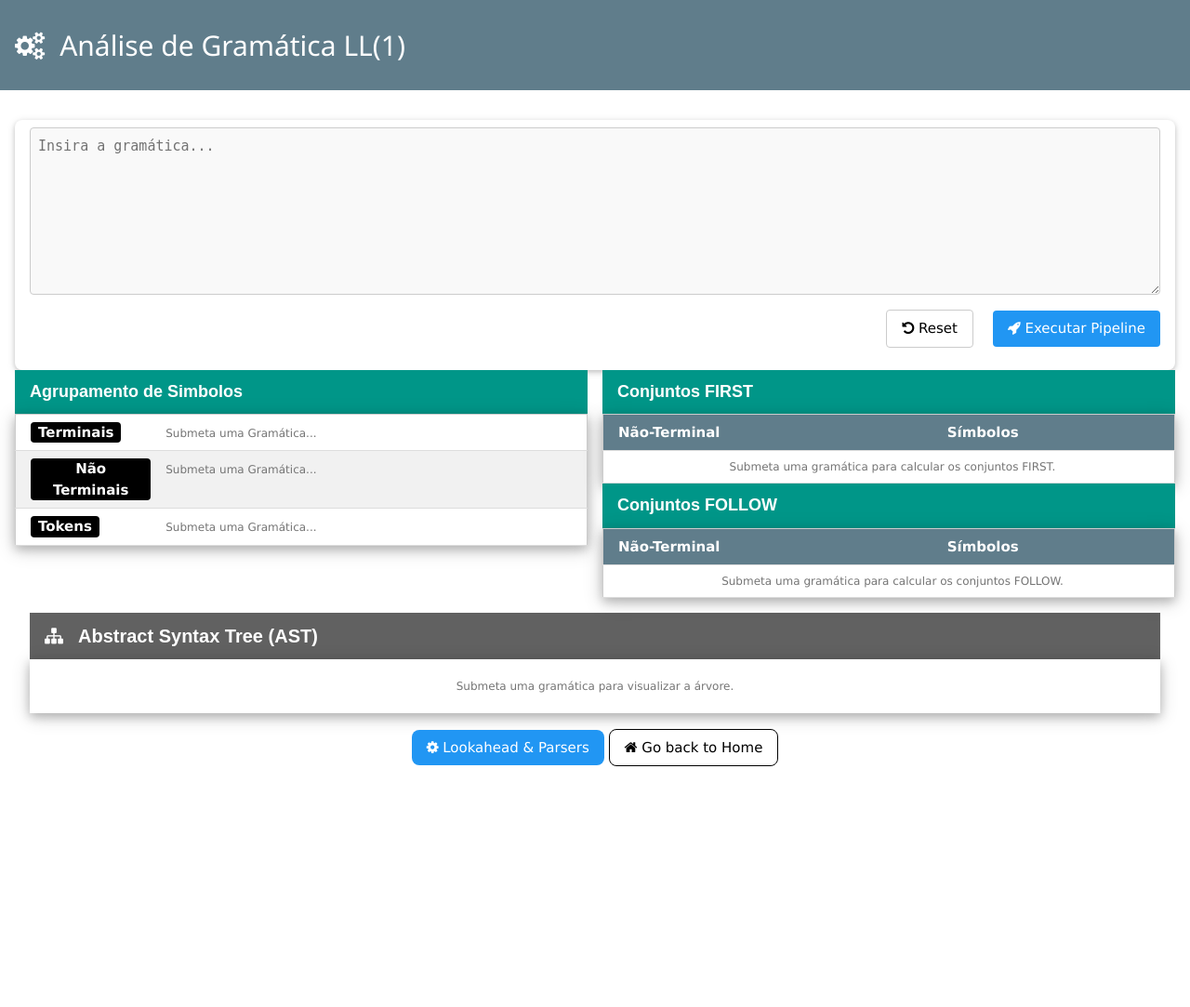
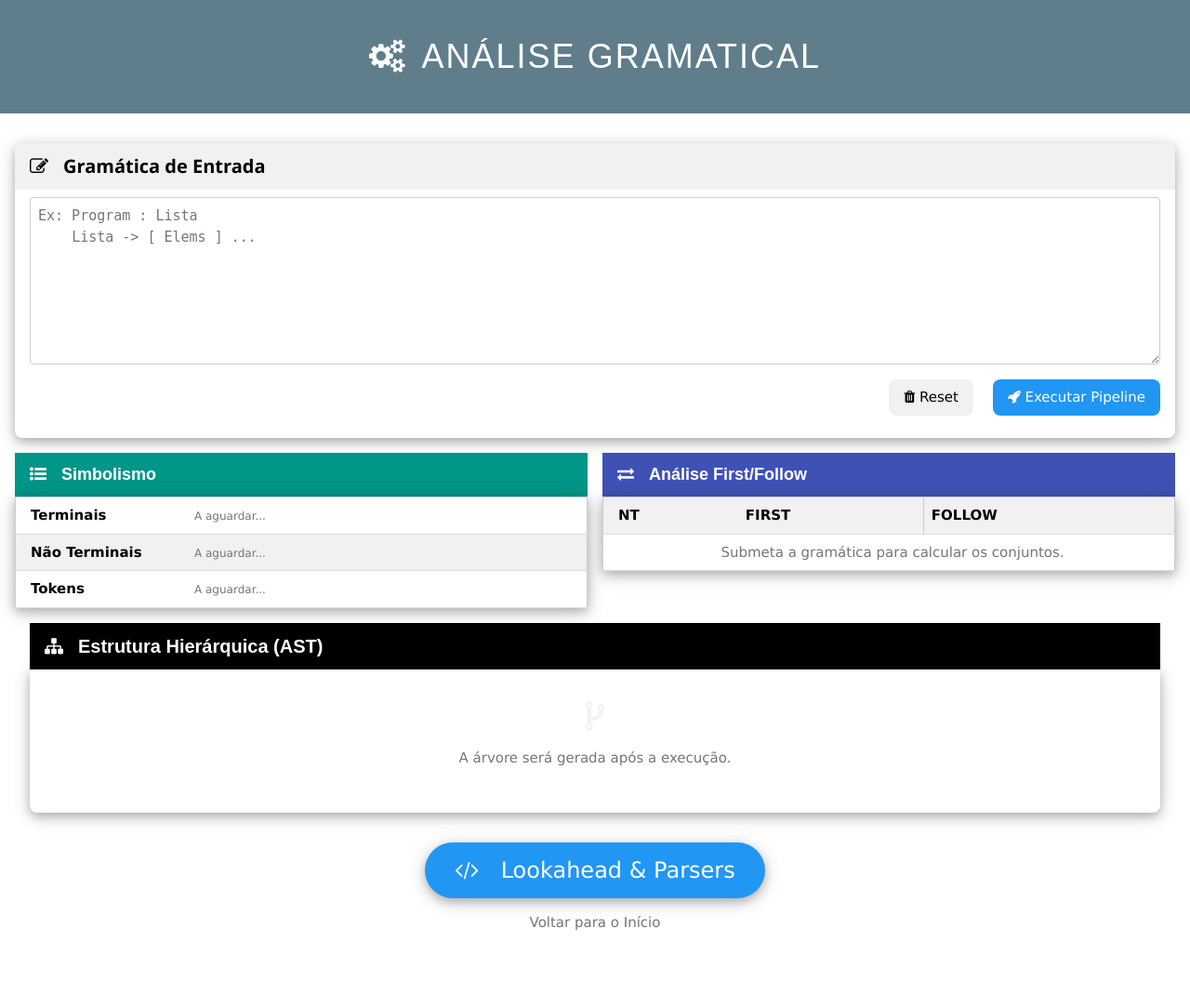
Before and after one commit to Guilhermepp4/PROJ_EL, a Flask app: page /dashboard in a window 1280 px wide. Shown: the whole page at 93% size. Before the commit the page ends 824 px from the top, so only its background shows below. Run offline with Flask 3, Linux system fonts and the light colour scheme.

Commit message:
Pré parsers no front

```diff
--- a/Projeto/app.py
+++ b/Projeto/app.py
@@ -1,16 +1,17 @@
 import io
 from contextlib import redirect_stdout
-from flask import Flask, render_template, request
+from flask import Flask, render_template, request, session, redirect
 from datetime import datetime
 from src.classes_parser import (Init, Regra, Producoes)
 from src.first_follow import *
 from src.parser_grammar import parser_gram
-from src.main import GRAMMAR_EXAMPLE
+from src.main import conflitos, GRAMMAR_EXAMPLE
 
 app = Flask(__name__)
 
 data_hora_local = datetime.now()
 data_iso = data_hora_local.strftime('"%Y-%m-%dT%H:%M:%S')
+app.secret_key = 'uma_chave'
 
 @app.route('/')
 @app.route('/start')
@@ -22,52 +23,60 @@ def dashboardRoute():
     if request.method == 'POST':
         # Quando o utilizador clica no botão, processamos a gramática
         info = request.form.get('grammar')
-
-        grammar_obj = parser_gram(info)
-
-        if grammar_obj is None:
-            return render_template("dashboard.html", grammar_input=info, firsts={}, follows={}, ast_visual="", terminals=[], non_terminals=[], tokens={})
-
-        nT = grammar_obj.get_nonterminals()
-        T = grammar_obj.get_Terminals()
-        Tok = grammar_obj.get_token()
-
-        f = io.StringIO()
-        with redirect_stdout(f):
-            grammar_obj.print_tree()
-        ast_string = f.getvalue()
-
-        first = compute_first(grammar_obj)
-        follow = compute_follow(first, grammar_obj)
-
-        return render_template("dashboard.html",
-                               grammar_input=info,
-                               terminals=T,
-                               non_terminals=nT,
-                               tokens=Tok,
-                               firsts=first,
-                               follows=follow,
-                               ast_visual=ast_string)
+        session['grammar_text'] = info
 
     else:
-        return render_template("dashboard.html",
-                               grammar_input="",
-                               firsts={},
-                               follows={},
-                               ast_visual="",
-                               terminals=[],
-                               non_terminals=[],
-                               tokens={}
-                               )
+        info = session.get('grammar_text',)
 
-# @app.route('/livro/<id_livro>')
-# def livroRoute(id_livro):
-#     return render_template("livro.html", livro = livro)
+    if not info:
+        return render_template("dashboard.html", grammar_input=info, firsts={}, follows={}, ast_visual="", terminals=[], non_terminals=[], tokens={})
 
-# @app.route('/eventos')
-# def eventosRoute():
-#     return render_template("eventos.html", livros = livro)
+    grammar_obj = parser_gram(info)
+    if grammar_obj is None:
+        return render_template("dashboard.html", grammar_input=info, firsts={}, follows={}, ast_visual="", terminals=[], non_terminals=[], tokens={})
 
+
+    nT = grammar_obj.get_nonterminals()
+    T = grammar_obj.get_Terminals()
+    Tok = grammar_obj.get_token()
+
+    f = io.StringIO()
+    with redirect_stdout(f):
+        grammar_obj.print_tree()
+    ast_string = f.getvalue()
+
+    first = compute_first(grammar_obj)
+    follow = compute_follow(first, grammar_obj)
+
+    return render_template("dashboard.html",
+                            grammar_input=info,
+                            terminals=T,
+                            non_terminals=nT,
+                            tokens=Tok,
+                            firsts=first,
+                            follows=follow,
+                            ast_visual=ast_string)
+
+@app.route('/reset')
+def reset():
+    session.pop('grammar_text', None)
+    return redirect('/dashboard')
+
+@app.route('/parsers')
+def parsersRoute():
+    grammar_text = session.get('grammar_text')
+
+    if not grammar_text:
+        return redirect('/dashboard')
+
+    grammar_obj = parser_gram(grammar_text)
+    nT = grammar_obj.get_nonterminals()
+    first = compute_first(grammar_obj)
+    follow = compute_follow(first, grammar_obj)
+
+    tabela, lista_conflitos = checkLL1(grammar_obj, first, follow)
+    conflitos(lista_conflitos, first, follow, grammar_obj)
+    return render_template("parsers.html", tabela=tabela, conflitos=lista_conflitos, non_terminals=nT)
 
 if __name__ == '__main__':
     app.run(debug = True)
--- a/Projeto/templates/dashboard.html
+++ b/Projeto/templates/dashboard.html
@@ -3,23 +3,28 @@
 {% block title %}Dashboard LL(1) Master{% endblock %}
 
 {% block content %}
-    <div class="w3-container w3-blue-grey w3-padding-16">
-        <h2><i class="fa fa-gears w3-margin-right"></i>Análise de Gramática LL(1)</h2>
+    <div class="w3-container w3-blue-grey w3-padding-24 w3-center">
+        <h1 style="font-family: 'Allerta Stencil', Sans-serif; letter-spacing: 2px;">
+            <i class="fa fa-gears w3-margin-right"></i>ANÁLISE GRAMATICAL
+        </h1>
     </div>
 
     <div class="w3-container w3-padding-32">
-        <div class="w3-card w3-round-large w3-white">
+        <div class="w3-card-4 w3-round-large w3-white w3-margin-bottom">
+            <div class="w3-container w3-light-grey w3-round-top">
+                <h4><i class="fa fa-edit w3-margin-right"></i><b>Gramática de Entrada</b></h4>
+            </div>
             <div class="w3-container w3-padding">
                 <form action="/dashboard" method="POST">
                     <textarea name="grammar" class="w3-input w3-border w3-round"
-                              style="height: 180px; font-family: 'Fira Code', monospace; background-color: #f9f9f9;"
-                              placeholder="Insira a gramática...">{{ grammar_input if grammar_input }}</textarea>
+                              style="height: 180px; font-family: 'Fira Code', monospace; background-color: #ffffff; resize: vertical;"
+                              placeholder="Ex: Program : Lista &#10;    Lista -> [ Elems ] ...">{{ grammar_input if grammar_input }}</textarea>
 
                     <div class="w3-padding-16 w3-right-align">
-                        <a href="/dashboard" class="w3-button w3-border w3-round w3-margin-right">
-                            <i class="fa fa-undo"></i> Reset
+                        <a href="/reset" class="w3-button w3-light-grey w3-round-large w3-margin-right">
+                            <i class="fa fa-trash"></i> Reset
                         </a>
-                        <button type="submit" class="w3-button w3-blue w3-round">
+                        <button type="submit" class="w3-button w3-blue w3-round-large w3-hover-indigo">
                             <i class="fa fa-rocket"></i> Executar Pipeline
                         </button>
                     </div>
@@ -29,176 +34,102 @@
 
         <div class="w3-row-padding" style="margin:0 -16px">
             <div class="w3-half">
-                <div class="w3-container w3-teal">
-                    <h5 style="font-family: 'Allerta Stencil', Sans-serif;"><b>Agrupamento de Simbolos</b></h5>
+                <div class="w3-container w3-teal w3-round-top">
+                    <h5 style="font-family: 'Allerta Stencil', Sans-serif;"><i class="fa fa-list-ul w3-margin-right"></i><b>Simbolismo</b></h5>
                 </div>
-                <table class="w3-table-all w3-card-4 w3-hoverable">
+                <table class="w3-table-all w3-card-4">
                     <tbody>
                         <tr>
-                            <td style="width: 25%;"><b><span class="w3-tag w3-round w3-black">Terminais</span></b></td>
+                            <td style="width: 30%; vertical-align: middle;"><b>Terminais</b></td>
                             <td>
-                                {% if not terminals %}<span class="w3-text-grey w3-small">Submeta uma Gramática...</span>{% endif %}
                                 {% for s in terminals %}
-                                    <span class="w3-tag w3-round {{ 'w3-amber' if s == 'ε' else 'w3-light-blue' }}">{{ s }}</span>
-                                    {% if not loop.last %},{% endif %}
+                                    <span class="w3-tag w3-round-large {{ 'w3-amber' if s == 'ε' else 'w3-blue' }}" style="margin: 2px;">{{ s }}</span>
+                                {% else %}
+                                    <span class="w3-text-grey w3-small italic">A aguardar...</span>
                                 {% endfor %}
                             </td>
                         </tr>
-
                         <tr>
-                            <td><b><span class="w3-tag w3-round w3-black">Não Terminais</span></b></td>
-                            <td> {% if not non_terminals %}<span class="w3-text-grey w3-small">Submeta uma Gramática...</span>{% endif %}
+                            <td style="vertical-align: middle;"><b>Não Terminais</b></td>
+                            <td>
                                 {% for s in non_terminals %}
-                                    <span class="w3-tag w3-round w3-dark-grey">{{ s }}</span>
-                                    {% if not loop.last %},{% endif %}
+                                    <span class="w3-tag w3-round-large w3-dark-grey" style="margin: 2px;">{{ s }}</span>
+                                {% else %}
+                                    <span class="w3-text-grey w3-small">A aguardar...</span>
                                 {% endfor %}
                             </td>
                         </tr>
-
                         <tr>
-                            <td><b><span class="w3-tag w3-round w3-black">Tokens</span></b></td>
-                            <td> {% if not tokens %}<span class="w3-text-grey w3-small">Submeta uma Gramática...</span>{% endif %}
+                            <td style="vertical-align: middle;"><b>Tokens</b></td>
+                            <td>
                                 {% for s, t in tokens.items() %}
-                                    {{ s }} -> <span class="w3-tag w3-round w3-green"> {{ t }} </span>
-                                    {% if not loop.last %},{% endif %}
+                                    <span class="w3-text-dark-grey" style="font-family: monospace;">{{ s }}</span> <i class="fa fa-arrow-right w3-tiny"></i> <span class="w3-tag w3-round w3-green w3-small">{{ t }}</span>
+                                    <br>
+                                {% else %}
+                                    <span class="w3-text-grey w3-small">A aguardar...</span>
                                 {% endfor %}
                             </td>
                         </tr>
                     </tbody>
                 </table>
             </div>
+
             <div class="w3-half">
-                <div class="w3-container w3-teal">
-                    <h5 style="font-family: 'Allerta Stencil', Sans-serif;"><b>Conjuntos FIRST</b></h5>
+                <div class="w3-container w3-indigo w3-round-top">
+                    <h5 style="font-family: 'Allerta Stencil', Sans-serif;"><i class="fa fa-exchange w3-margin-right"></i><b>Análise First/Follow</b></h5>
                 </div>
-                <table class="w3-table-all w3-card-4 w3-hoverable">
+                <table class="w3-table-all w3-card-4">
                     <thead>
-                        <tr class="w3-blue-grey">
-                            <th>Não-Terminal</th>
-                            <th>Símbolos</th>
+                        <tr class="w3-light-grey">
+                            <th>NT</th>
+                            <th class="w3-border-right">FIRST</th>
+                            <th>FOLLOW</th>
                         </tr>
                     </thead>
                     <tbody>
-                        {% if firsts %}
-                            {% for nt, simbolos in firsts.items() %}
-                            <tr>
-                                <td><b><span class="w3-tag w3-round w3-black">{{ nt }}</span></b></td>
-                                <td>
-                                    {% if not simbolos %}<span class="w3-text-grey w3-small">Sem símbolos FIRST...</span>{% endif %}
-                                    {% for s in simbolos %}
-                                        {% if s == 'ε' %}
-                                            <span class="w3-tag w3-round w3-blue">{{ s }}</span>
-                                        {% else %}
-                                            <span class="w3-tag w3-round w3-light-blue">{{ s }}</span>
-                                        {% endif %}
-                                        {% if not loop.last %},{% endif %}
-                                    {% endfor %}
-                                </td>
-                            </tr>
-                            {% endfor %}
+                        {% for nt in non_terminals %}
+                        <tr>
+                            <td class="w3-center"><b>{{ nt }}</b></td>
+                            <td class="w3-border-right">
+                                {% for s in firsts.get(nt, []) %}
+                                    <span class="w3-tag w3-round-large w3-light-blue w3-tiny">{{ s }}</span>
+                                {% endfor %}
+                            </td>
+                            <td>
+                                {% for s in follows.get(nt, []) %}
+                                    <span class="w3-tag w3-round-large w3-pale-blue w3-text-blue w3-border w3-tiny" style="font-weight: bold;">{{ s }}</span>
+                                {% endfor %}
+                            </td>
+                        </tr>
                         {% else %}
-                            <tr>
-                                <td colspan="2" class="w3-text-grey w3-center w3-small">Submeta uma gramática para calcular os conjuntos FIRST.</td>
-                            </tr>
-                        {% endif %}
-                    </tbody>
-                </table>
-            </div>
-
-            <div class="w3-half">
-                <div class="w3-container w3-teal w3-text-white">
-                    <h5 style="font-family: 'Allerta Stencil', Sans-serif;"><b>Conjuntos FOLLOW</b></h5>
-                </div>
-                <table class="w3-table-all w3-card-4 w3-hoverable">
-                    <thead>
-                        <tr class="w3-blue-grey">
-                            <th>Não-Terminal</th>
-                            <th>Símbolos</th>
-                        </tr>
-                    </thead>
-                    <tbody>
-                        {% if follows %}
-                            {% for nt, simbolos in follows.items() %}
-                            <tr>
-                                <td><b><span class="w3-tag w3-round w3-black">{{ nt }}</span></b></td>
-                                <td>
-                                    {% if not simbolos %}<span class="w3-text-grey w3-small">Sem símbolos FOLLOW...</span>{% endif %}
-                                    {% for s in simbolos %}
-                                        {% if s == 'ε' %}
-                                            <span class="w3-tag w3-round w3-blue">{{ s }}</span>
-                                        {% elif s in terminals %}
-                                            <span class="w3-tag w3-round w3-light-blue">{{ s }}</span>
-                                        {% endif %}
-                                        {% if not loop.last %},{% endif %}
-                                    {% endfor %}
-                                </td>
-                            </tr>
-                            {% endfor %}
-                        {% else %}
-                            <tr>
-                                <td colspan="2" class="w3-text-grey w3-center w3-small">Submeta uma gramática para calcular os conjuntos FOLLOW.</td>
-                            </tr>
-                        {% endif %}
-                    </tbody>
-                </table>
-            </div>
-        </div>
-        <div class="w3-container w3-margin-top">
-            <div class="w3-container w3-dark-grey w3-round-top">
-                <h4 style="font-family: 'Allerta Stencil', Sans-serif;"><i class="fa fa-sitemap w3-margin-right"></i><b>Abstract Syntax Tree (AST)</b></h4>
-            </div>
-            <div class="w3-card-4 w3-white w3-padding" style="overflow-x: auto;">
-                {% if ast_visual %}
-                <pre style="font-family: 'Courier New'; line-height: 1.2; font-size: 14px; background-color: #282c34; color: #abb2bf; padding: 20px; border-radius: 5px;border-left: 5px solid #61afef;">
-                    {{- ast_visual -}}
-                </pre>
-                {% else %}
-                    <p class="w3-text-grey w3-center w3-small">Submeta uma gramática para visualizar a árvore.</p>
-                {% endif %}
-            </div>
-        </div>
-        <!-- {% if table %}
-        <div class="w3-container w3-margin-top">
-            <div class="w3-container w3-dark-grey">
-                <h4>Tabela Preditiva (Parsing Table)</h4>
-            </div>
-            <div class="w3-responsive">
-                <table class="w3-table-all w3-card-4 w3-hoverable">
-                    <thead>
-                        <tr class="w3-blue-grey">
-                            <th>NT \ Terminal</th>
-                            {% for token in todos_tokens %}
-                            <th>{{ token }}</th>
-                            {% endfor %}
-                        </tr>
-                    </thead>
-                    <tbody>
-                        {% for nt, regras in table.items() %}
-                        <tr>
-                            <td class="w3-light-grey"><b>{{ nt }}</b></td>
-                            {% for token in todos_tokens %}
-                            <td>
-                                {% if token in regras %}
-                                    <span class="w3-text-blue" style="font-size: 0.9em;">{{ regras[token] }}</span>
-                                {% else %}
-                                    <span class="w3-text-light-grey">-</span>
-                                {% endif %}
-                            </td>
-                            {% endfor %}
-                        </tr>
+                        <tr><td colspan="3" class="w3-center w3-text-grey">Submeta a gramática para calcular os conjuntos.</td></tr>
                         {% endfor %}
                     </tbody>
                 </table>
             </div>
         </div>
-        {% endif %} -->
-        <div class="w3-center w3-padding-16">
-            <a href="/start" class="w3-button w3-blue w3-round w3-round-large">
-                <i class="fa fa-gear"></i> Lookahead & Parsers
+
+        <div class="w3-container w3-margin-top">
+            <div class="w3-container w3-black w3-round-top">
+                <h4 style="font-family: 'Allerta Stencil', Sans-serif;"><i class="fa fa-sitemap w3-margin-right"></i><b>Estrutura Hierárquica (AST)</b></h4>
+            </div>
+            <div class="w3-card-4 w3-white" style="overflow-x: auto; border-radius: 0 0 8px 8px;">
+                {% if ast_visual %}
+                <pre style="margin:0; font-family: 'Fira Code', 'Courier New', monospace; line-height: 1.4; font-size: 14px; background-color: #282c34; color: #abb2bf; padding: 25px; border-left: 10px solid #61afef;">{{- ast_visual.strip() -}}</pre>
+                {% else %}
+                    <div class="w3-padding-32 w3-center">
+                        <i class="fa fa-code-fork w3-xxlarge w3-text-light-grey"></i>
+                        <p class="w3-text-grey">A árvore será gerada após a execução.</p>
+                    </div>
+                {% endif %}
+            </div>
+        </div>
+
+        <div class="w3-center w3-padding-32">
+            <a href="/parsers" class="w3-button w3-blue w3-xlarge w3-round-xxlarge w3-card-4 w3-hover-indigo" style="padding: 12px 32px;">
+                <i class="fa fa-code w3-margin-right"></i> Lookahead & Parsers
             </a>
-            <a href="/start" class="w3-button w3-white w3-border w3-border-black w3-round-large">
-              <i class="fa fa-home"></i> Go back to Home
-            </a>
+            <p><a href="/start" class="w3-text-grey w3-hover-text-black" style="text-decoration: none;">Voltar para o Início</a></p>
         </div>
     </div>
 {% endblock %}
```
Also changed, not shown: Projeto/src/parser_models/RDParser.py (+9 -9 lines), Projeto/src/parser_models/TDownParser.py (+9 -9 lines), Projeto/templates/parsers.html (added, +70 -0 lines).
